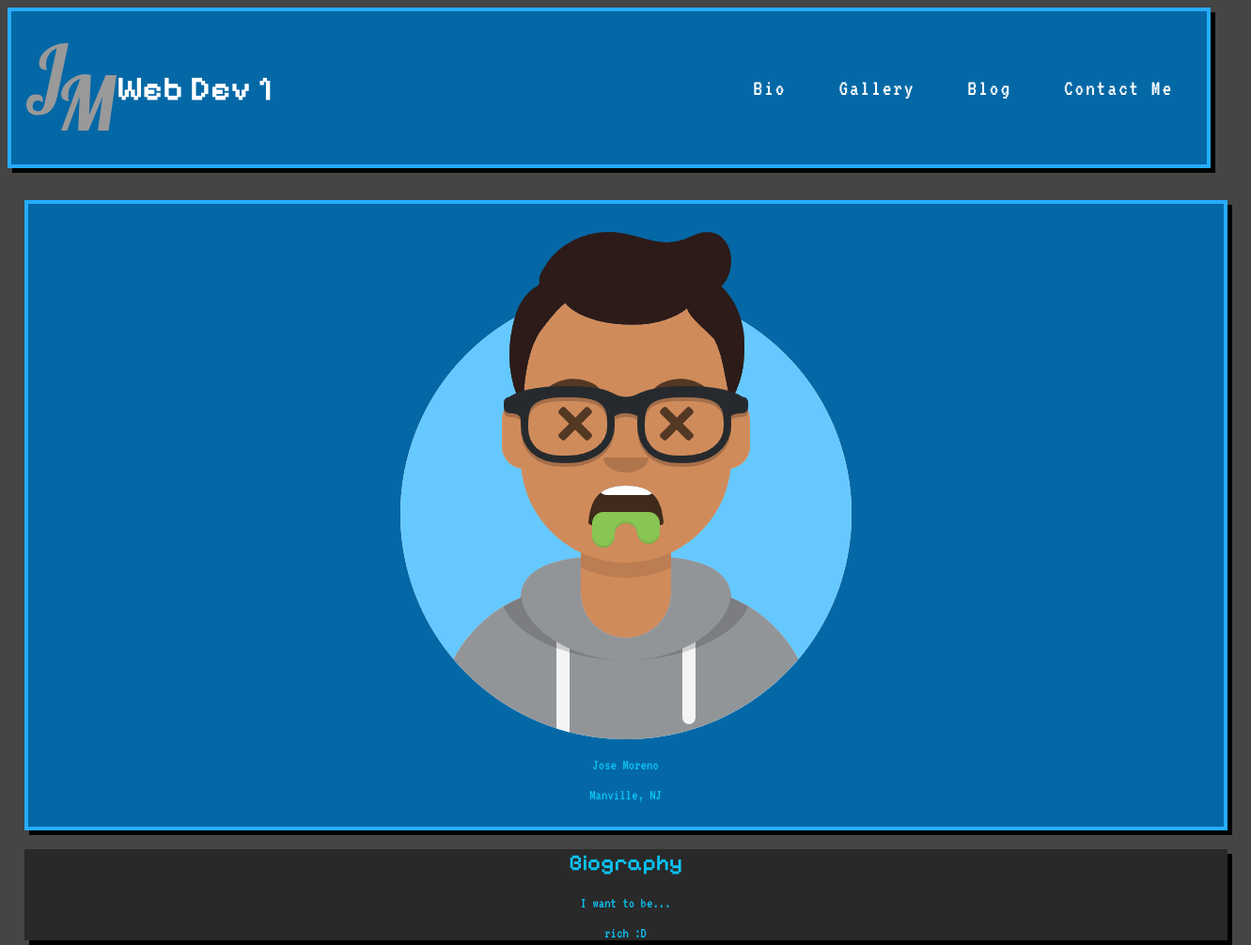
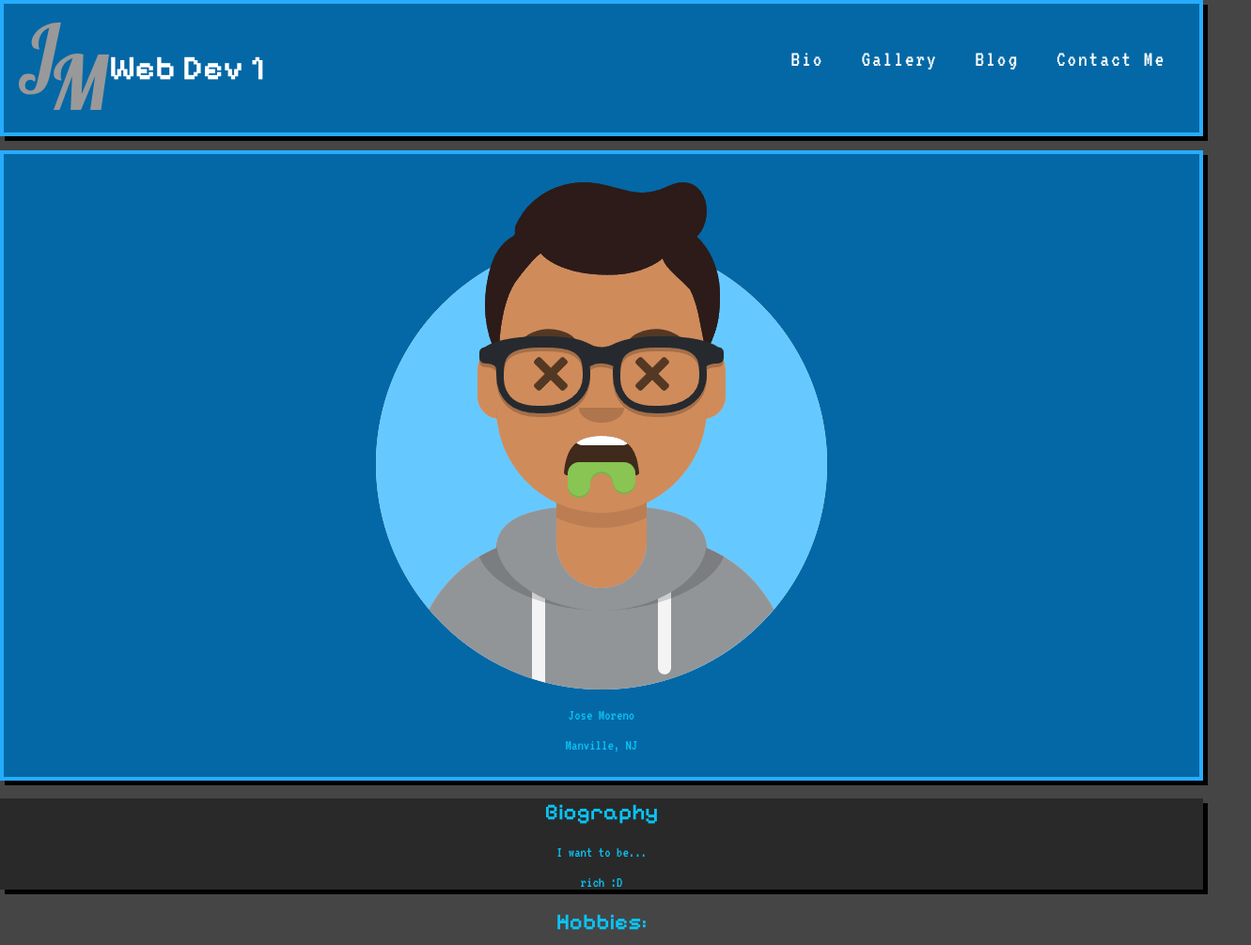
Before and after one commit to RVCC-IDMX/about-me-Joselm11, a plain HTML site: page index.html in a window 1280 px wide. Shown: the top 1006 px of the page at 94% size, 1331 px wide, since content can reach past the window. Drawn offline with Linux system fonts and the light colour scheme.

Commit message:
Deleted padding from main to correctly fit hero then added margin at top

```diff
--- a/CSS/nav.css
+++ b/CSS/nav.css
@@ -18,7 +18,7 @@ body {
 /* add some padding back to rest of page */
 
 main {
-    padding: 2vw;
+    margin-top: 15px;
 }
 
 /* navbar */
@@ -27,12 +27,13 @@ main {
     background-color: #0468A6;
     color: white;
     display: flex;
-    flex-direction: column;
+    flex-direction: column; /* Stack items vertically on small screens */
     font-size: 1.9rem;
-    margin: .5rem;
-    padding: 1rem;
+    margin: 0; /* Remove any margin */
+    padding: 1rem; /* Adjust this for spacing */
     box-shadow: 5px 5px black;
     border: 4px solid #26ACFF;
+    width: 100%; /* Ensure full width */
 }
 
 /* logo */
@@ -87,14 +88,17 @@ main {
 
 @media screen and (min-width: 60rem) {
     .navbar {
-        flex-direction: row;
-        justify-content: space-between;
-        padding: 0.5rem 1rem;
+        flex-direction: row; /* Arrange items horizontally */
+        justify-content: space-between; /* Space out items evenly */
+        width: 100%; /* Ensure it remains full width */
+        padding: 1rem; /* Maintain padding for spacing */
     }
 
     .navbar ul {
         display: flex;
-        gap: 1rem;
-        align-items: center;
+        justify-content: space-between;
+        margin: 0; /* Remove margin */
+        padding: 0; /* Remove padding */
+        width: 100%; /* Make sure it stretches across */
     }
 }
--- a/CSS/style.css
+++ b/CSS/style.css
@@ -44,6 +44,9 @@ h1 {
 /* Centered header */
 header {
     text-align: center;
+    margin: 0; /* Ensure header has no margin */
+    padding: 0; /* Ensure no padding */
+    width: 100%; /* Ensure it spans the full width */
 }
 
 /* Hero Section */
@@ -59,6 +62,7 @@ header {
 
 #hero img {
     max-width: 100%;
+    height:auto;
 }
 
 footer {
@@ -238,7 +242,6 @@ legend {
     }
 
     header {
-        display: grid;
         grid-template-columns: 1fr 1fr 1fr;
     }
 }
--- a/index.html
+++ b/index.html
@@ -86,10 +86,12 @@
                 <img src="img/smaller-myself-640w.jpg" alt="myself">
                 <figcaption> a young man walking up to the bar.</figcaption>
             </figure>
+            <hr>
             <figure>
                 <img src="img/smaller-deadlift-640w.jpg" alt="deadlift">
                 <figcaption>the young man pulls the bar.</figcaption>
             </figure>
+            <hr>
             <figure>
                 <img src="img/smaller-fellas-640w.jpg" alt="fellas">
                 <figcaption>His friends stare in awe.</figcaption>
```
